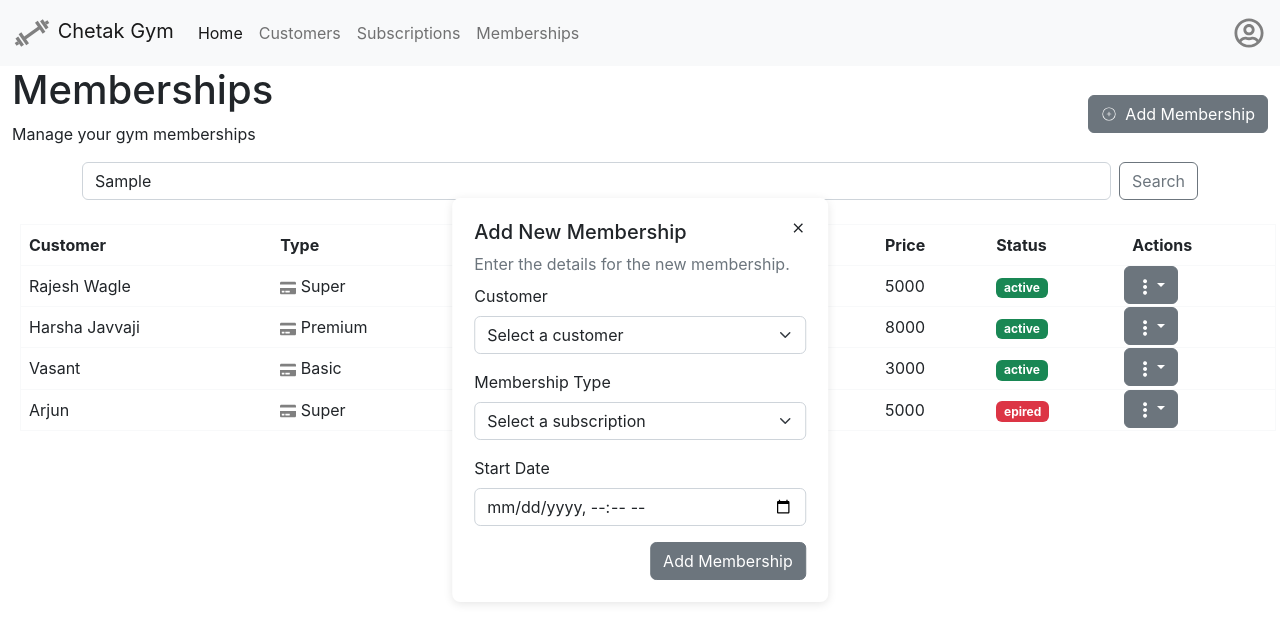
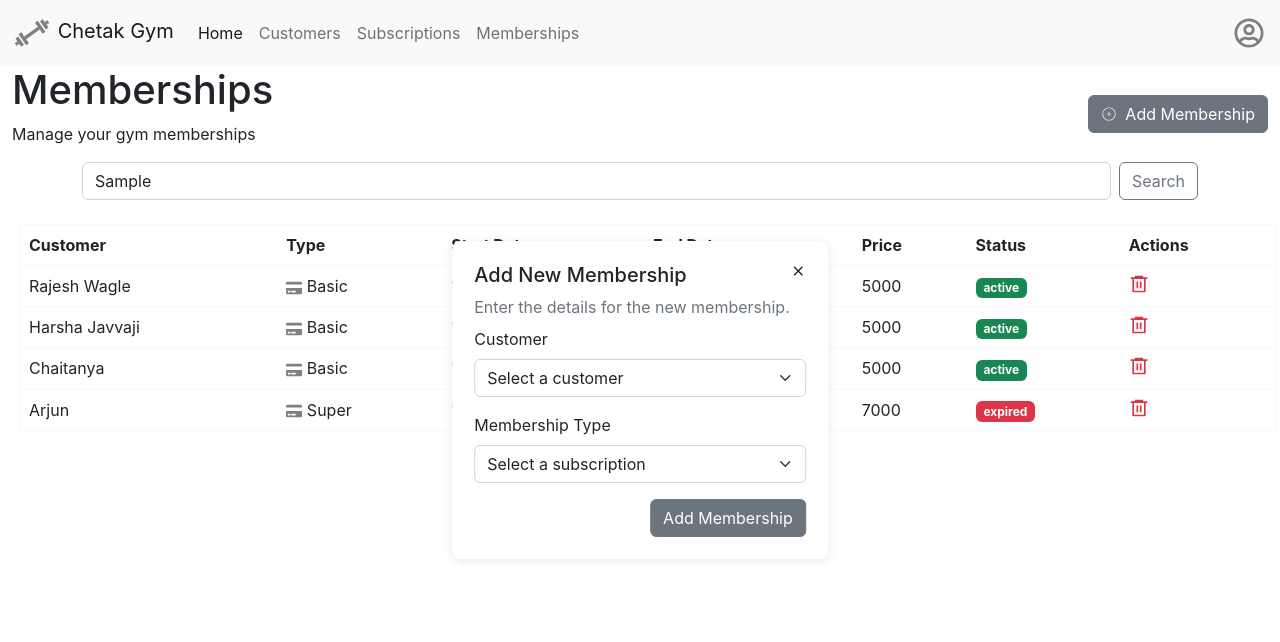
Before and after one commit to ksahana-developer/gymapp-frontend, a React (Create React App) app in the folder frontend-gym/: page /memberships in a window 1280 px wide. Both pictures are taken after typing "Sample" into the empty fields and a click on the button "Add Membership". Shown: the top 642 px of the page. Built offline with nearby package versions, Linux system fonts and the light colour scheme.

Commit message:
added delete functionality & some minor fixes for handling null input values for membership

```diff
--- a/frontend-gym/src/components/ActionsTool/ActionsTool.jsx
+++ b/frontend-gym/src/components/ActionsTool/ActionsTool.jsx
@@ -2,14 +2,17 @@ import { FaRegEdit } from "react-icons/fa";
 import { RiDeleteBin6Line } from "react-icons/ri";
 import "./actionsTool.css"
 
-const ActionsTool = ({ id, handleEdit, handleDelete }) => {
+const ActionsTool = ({ id, deleteMembership }) => {
+
+    const handleDelete = ()=>{
+        deleteMembership(id)
+    }
+    // There is no updateCustomerSubscription func implemented in the backend
     return (
-        <ul className="dropdown-menu p-2 ">
-            <li onClick={handleEdit} className="border-bottom border-light py-1 actionbtn"><FaRegEdit /> Edit</li>
-            <li onClick={()=>{
-                handleDelete(id)
-            }} className="text-danger py-1 actionbtn"><RiDeleteBin6Line /> Delete</li>
-        </ul>
+        <div className="d-flex align-items-center">
+            {/* <FaRegEdit size="20" className="defBtns" /> */}
+            <RiDeleteBin6Line onClick={handleDelete} className="text-danger defBtns" size="20" />
+        </div>
     )
 }
 
--- a/frontend-gym/src/components/ActionsTool/actionsTool.css
+++ b/frontend-gym/src/components/ActionsTool/actionsTool.css
@@ -1,3 +1,3 @@
-.actionbtn{
+.defBtns{
     cursor: pointer;
 }
--- a/frontend-gym/src/components/MembershipBody/MembershipBody.jsx
+++ b/frontend-gym/src/components/MembershipBody/MembershipBody.jsx
@@ -51,10 +51,10 @@ const MembershipBody = () => {
             branch: "Hyderabad",
             status: "newUser",
             password: "randomPassword",
-            id: "219f47d2-905d-42ae-b920-b5dd53959752"
+            id: "36fc7386-694d-4625-8868-abbe28b7ec1e"
         }, {
-            name: "Sahana",
-            email: "sahana@gmail.com",
+            name: "Arjun",
+            email: "arjun@gmail.com",
             role: "member",
             age: 23,
             phoneNo: "0932840832",
@@ -62,41 +62,49 @@ const MembershipBody = () => {
             status: "active",
             password: "randomPassword",
             activeSubscriptionId: "5c007bf5-cb8f-4dca-8d5f-89642eb99e93",
-            id: "219f47d2-905d-42ae-b920-b5dd53959752"
+            id: "8d52915f-75ff-469d-a483-29eedc09fdaf"
         }
     ])
     const [memberships, setMemberships] = useState([{
         name: "Rajesh Wagle",
+        customerId: "5c007bf5-cb8f-4dca-8d5f-89642eb99e93",
+        subscrptionId:"c89b7df9-949c-410c-85bf-f0a55b2077cf",
         id: "219f47d2-905d-42ae-b920-b5dd53959752",
-        type: "Super",
+        type: "Basic",
         startDate: "15/01/2023",
         endDate: "15/06/2025",
-        price: 5000,
+        price: "5000",
         status: "active"
     }, {
         name: "Harsha Javvaji",
+        customerId: "219f47d2-905d-42ae-b920-b5dd53959752",
+        subscrptionId:"c89b7df9-949c-410c-85bf-f0a55b2077cf",
         id: "5c007bf5-cb8f-4dca-8d5f-89642eb99e93",
-        type: "Premium",
+        type: "Basic",
         startDate: "15/01/2023",
         endDate: "15/01/2026",
-        price: 8000,
+        price: "5000",
         status: "active"
     }, {
-        name: "Vasant",
+        name: "Chaitanya",
+        customerId: "36fc7386-694d-4625-8868-abbe28b7ec1e",
+        subscrptionId:"c89b7df9-949c-410c-85bf-f0a55b2077cf",
         type: "Basic",
         id: "24dc73a2-486b-4d17-885f-a83544bfc0b5",
         startDate: "15/01/2023",
         endDate: "15/04/2025",
-        price: 3000,
+        price: "5000",
         status: "active"
     }, {
-        name: "Arjun",
+        name: "Arjun", // name, type & price should be displayed (should discuss)
+        customerId: "8d52915f-75ff-469d-a483-29eedc09fdaf",
+        subscrptionId:"0c52070d-efea-4ff4-ad0b-c508e234fc02",
         type: "Super",
         id: "8386b066-8b8c-46a3-8754-fc10ab229581",
         startDate: "15/01/2023",
         endDate: "15/01/2024",
-        price: 5000,
-        status: "epired"
+        price: "7000",
+        status: "expired"
     }
     ])
 
@@ -120,7 +128,7 @@ const MembershipBody = () => {
         {
             amount: "7000",
             isActive: true,
-            id: "c89b7df9-949c-410c-85bf-f0a55b2077cf",
+            id: "0c52070d-efea-4ff4-ad0b-c508e234fc02",
             name: "Super",
             validity: "5m",
             type: "Subscription"
@@ -128,7 +136,7 @@ const MembershipBody = () => {
         {
             amount: "10000",
             isActive: true,
-            id: "c89b7df9-949c-410c-85bf-f0a55b2077cf",
+            id: "bc373cf5-b7f3-43f5-be75-8b6797c73c0e",
             name: "Silver",
             validity: "7m",
             type: "Subscription"
@@ -136,7 +144,7 @@ const MembershipBody = () => {
         {
             amount: "15000",
             isActive: true,
-            id: "c89b7df9-949c-410c-85bf-f0a55b2077cf",
+            id: "0d0ee5df-c18c-46e8-9586-59ca84a85f33",
             name: "Gold",
             validity: "18m",
             type: "Subscription"
@@ -144,7 +152,7 @@ const MembershipBody = () => {
         {
             amount: "17000",
             isActive: true,
-            id: "c89b7df9-949c-410c-85bf-f0a55b2077cf",
+            id: "59d02dbd-d988-43be-8290-baf561ab7c7b",
             name: "Premium",
             validity: "24m",
             type: "Subscription"
@@ -164,7 +172,7 @@ const MembershipBody = () => {
             <button className="btn btn-outline-secondary" type="submit">Search</button>
         </form>
         <MembershipsTable deleteMembership={deleteMembership} memberships={memberships} />
-        {isDisplay && <MembershipModal setMembership={setMembership} customers={customers} subscriptions={subscriptions} closeModal={closeModal} />}
+        {isDisplay && <MembershipModal memberships={memberships} membership={membership} setMembership={setMembership} customers={customers} subscriptions={subscriptions} closeModal={closeModal} />}
     </div>)
 }
 
--- a/frontend-gym/src/components/MembershipModal/MembershipModal.jsx
+++ b/frontend-gym/src/components/MembershipModal/MembershipModal.jsx
@@ -1,8 +1,44 @@
 import "./membershipmodal.css"
 import { IoMdClose } from "react-icons/io";
 
-const MembershipModal = ({ closeModal, customers, subscriptions, setMembership }) => {
+const MembershipModal = ({ closeModal, customers, subscriptions, setMembership, membership, memberships }) => {
     // centered-content is className for centering the content (like a modal)
+
+    const handleSave = () => {
+        if ((membership.customerId && membership.type && membership.subscrptionId && membership.name) && (membership.customerId != "" && membership.subscrptionId != "" && membership.name != "" && membership.type != "")) {
+            // api call for creating customerSubscription
+            // should wait for creation, bcoz other fields like expiryStatus needs to be updated (comes from backend)
+            console.log('membership created successfully')
+        }
+        else {
+            alert("Please fill all the necessary fields") // have to show alert component instead of alert (violation :- onClick event delayed bcoz of this alert)
+        }
+    }
+
+    const chooseCustomer = (e) => {
+        console.log(e.target.value, 'customer')
+        if (e.target.value == "") {
+            setMembership({ ...membership, name: "", customerId: "" })
+        }
+        else {
+            console.log(e.target.value)
+            const custId = e.target.value
+            const filteredCustomer = customers.filter((cust) => cust.id == custId)
+            setMembership({ ...membership, name: filteredCustomer[0].name, customerId: custId })
+        }
+    }
+
+    const choosePlan = (e) => {
+        console.log(e.target.value, 'plan')
+        if (e.target.value == "") {
+            setMembership({ ...membership, subscrptionId: "", type: "" })
+        }
+        else {
+            const planId = e.target.value
+            const filteredPlan = subscriptions.filter((subs) => subs.id == planId)
+            setMembership({ ...membership, subscrptionId: planId, type: filteredPlan[0].name })
+        }
+    }
 
     //should write the logic to get the values from the form and set it
     // to membership obj, using setMembership prop
@@ -18,8 +54,8 @@ const MembershipModal = ({ closeModal, customers, subscriptions, setMembership }
 
             <div className="mb-3 mt-2">
                 <label htmlFor="custList" className="form-label">Customer</label>
-                <select id="custList" className="form-select">
-                    <option value="" selected>Select a customer</option>
+                <select id="custList" onChange={chooseCustomer} value={membership.customerId} className="form-select">
+                    <option value="">Select a customer</option>
                     {
                         customers.map((customer, index) => {
                             return <option key={customer.id} value={customer.id}>{customer.name} </option>
@@ -29,8 +65,8 @@ const MembershipModal = ({ closeModal, customers, subscriptions, setMembership }
             </div>
             <div className="mb-3">
                 <label htmlFor="subsList" className="form-label">Membership Type</label>
-                <select id="subsList" className="form-select">
-                    <option value="" selected>Select a subscription</option>
+                <select id="subsList" onChange={choosePlan} value={membership.subscrptionId} className="form-select">
+                    <option value="">Select a subscription</option>
                     {
                         subscriptions.map((subs, ind) => {
                             return <option key={subs.id} value={subs.id}>{subs.name}-{subs.validity} </option>
@@ -38,12 +74,12 @@ const MembershipModal = ({ closeModal, customers, subscriptions, setMembership }
                     }
                 </select>
             </div>
-            <div className="mb-3">
+            {/* <div className="mb-3">
                 <label htmlFor="startDateId" className="form-label">Start Date</label>
                 <input id="startDateId" className="form-control" type="datetime-local" />
-            </div>
+            </div> */}
             <div className="d-flex justify-content-end">
-                <button onClick={closeModal} className="btn btn-secondary">Add Membership</button>
+                <button onClick={handleSave} className="btn btn-secondary">Add Membership</button>
             </div>
         </div>
     )
--- a/frontend-gym/src/components/MembershipsTable/MembershipsTable.jsx
+++ b/frontend-gym/src/components/MembershipsTable/MembershipsTable.jsx
@@ -1,20 +1,12 @@
 import { useEffect, useState } from "react";
-import { SlOptionsVertical } from "react-icons/sl";
 import { FaCreditCard } from "react-icons/fa";
+import { FaRegEdit } from "react-icons/fa";
+import { RiDeleteBin6Line } from "react-icons/ri";
+import "./membershipsTable.css"
 import ActionsTool from "../ActionsTool/ActionsTool";
 
 const MembershipsTable = ({ memberships, deleteMembership }) => {
 
-    const handleEdit = (e) => {
-        console.log(e)
-        console.log(e.target.value)
-        console.log('membership Updated')
-    }
-
-    // const handleDelete = () => {
-    //     console.log('membership deleted')
-
-    // }
     return (
         <table className="table  my-4 mx-2 container-fluid border border-light">
             <thead>
@@ -39,13 +31,8 @@ const MembershipsTable = ({ memberships, deleteMembership }) => {
                             <td>{membership?.price} </td>
                             <td>{membership?.status == "active" ? <span className="badge text-bg-success">{membership?.status}</span> : <span className="badge text-bg-danger">{membership?.status}</span>} </td>
                             {/* <td><SlOptionsVertical onClick={handleAction} /> </td> */}
-                            <td className="p-0">
-                                <div className="dropdown">
-                                    <button className="btn btn-secondary dropdown-toggle" type="button" data-bs-toggle="dropdown" aria-expanded="false">
-                                        <SlOptionsVertical />
-                                    </button>
-                                    <ActionsTool id={membership.id} handleDelete={deleteMembership} handleEdit={handleEdit} />
-                                </div>
+                            <td>
+                                <ActionsTool id={membership.id} deleteMembership={deleteMembership} />
                             </td>
 
                         </tr>)
--- a/frontend-gym/src/components/MembershipsTable/membershipsTable.css
+++ b/frontend-gym/src/components/MembershipsTable/membershipsTable.css
@@ -0,0 +1,3 @@
+.defBtns{
+    cursor: pointer;
+}
```
